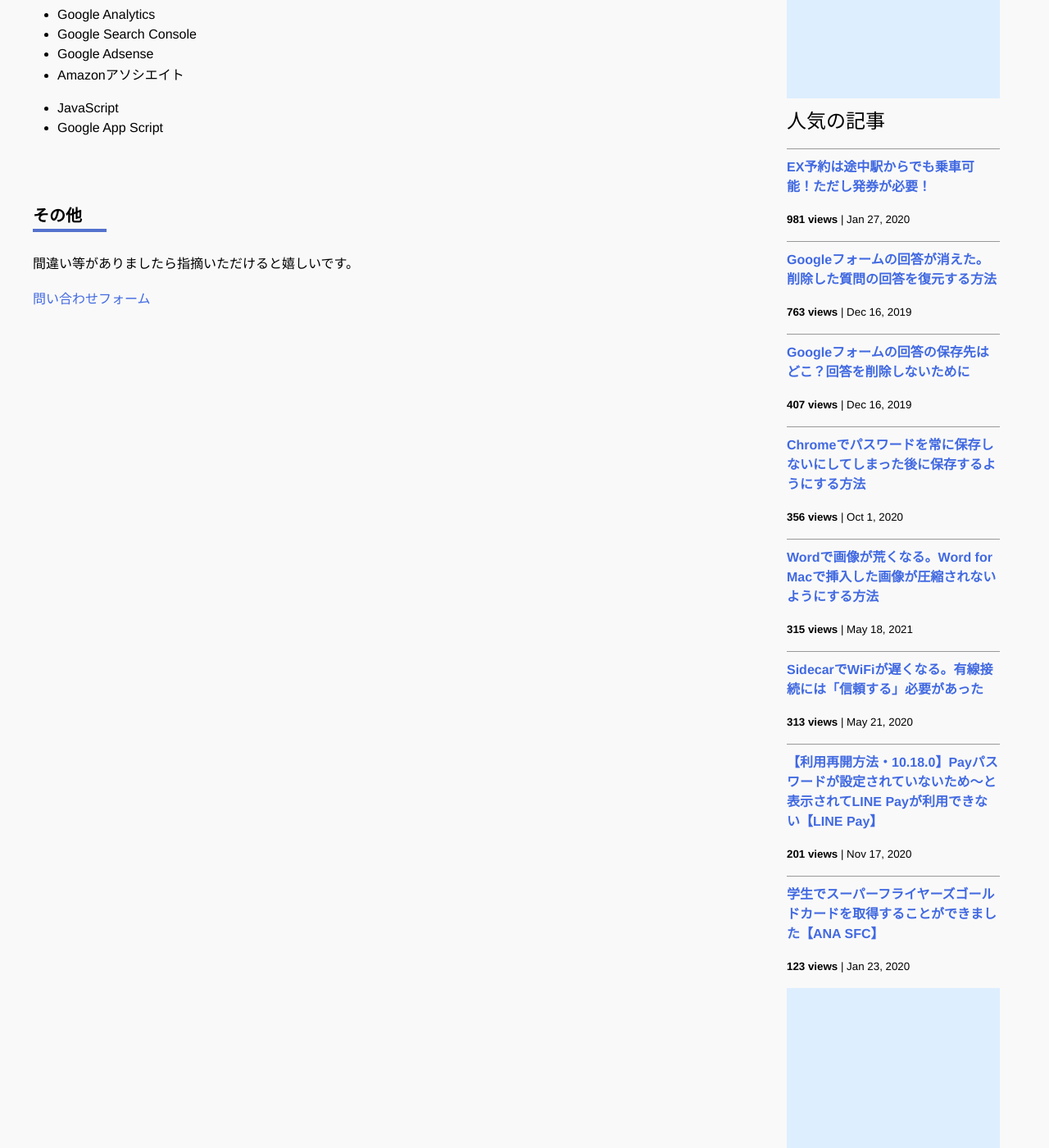
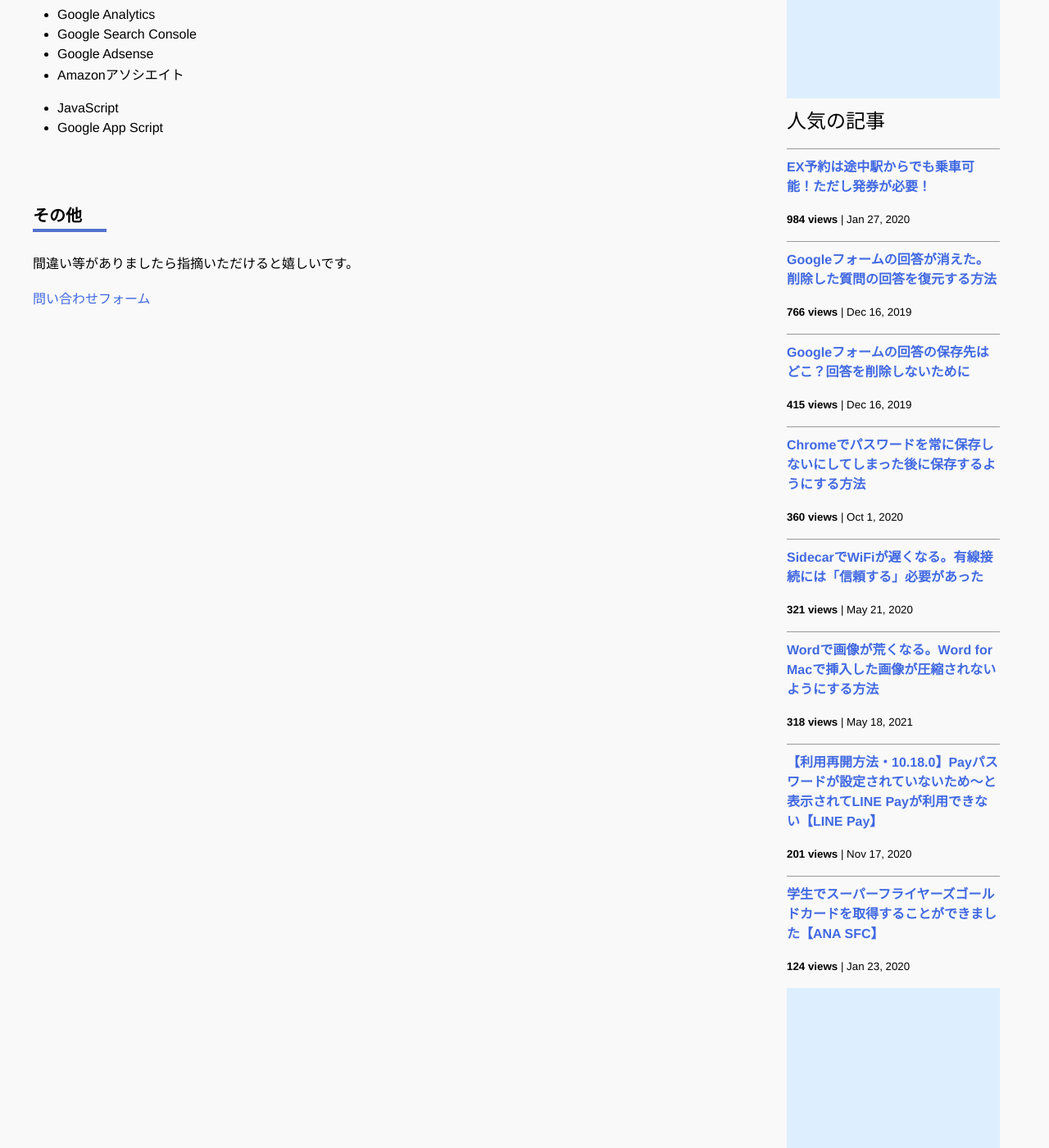
Before and after one commit to iwanaminami/shoyaiwaname, a Jekyll site: the page built from about.markdown, in a window 1280 px wide and 1400 px high, scrolled down 693 px. Shown: the whole window at 82% size. Built offline with Jekyll 4.4.1, drawn with Linux system fonts in a browser that asks for light colours; nearby versions of some CDN libraries; comment, search, counter and statistics services are not loaded.

Commit message:
a new commit message

```diff
--- a/_data/popularposts.yml
+++ b/_data/popularposts.yml
@@ -1,17 +1,17 @@
 side:
-  - view: 981
+  - view: 984
     url: /2020/01/27/ex-rideontheway.html
-  - view: 763
+  - view: 766
     url: /2019/12/16/restore-googleform.html
-  - view: 407
+  - view: 415
     url: /2019/12/16/googleform-answers.html
-  - view: 356
+  - view: 360
     url: /2020/10/01/googlepassword.html
-  - view: 315
+  - view: 321
+    url: /2020/05/21/sidecar-via-cable.html
+  - view: 318
     url: /2021/05/18/image-compression-word.html
-  - view: 313
-    url: /2020/05/21/sidecar-via-cable.html
   - view: 201
     url: /2020/11/17/linepay.html
-  - view: 123
+  - view: 124
     url: /2020/01/23/sfcgold.html
```
